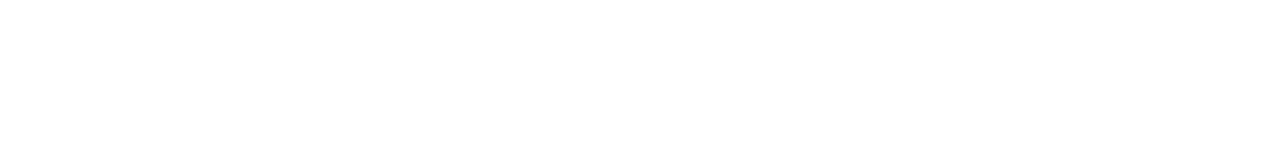
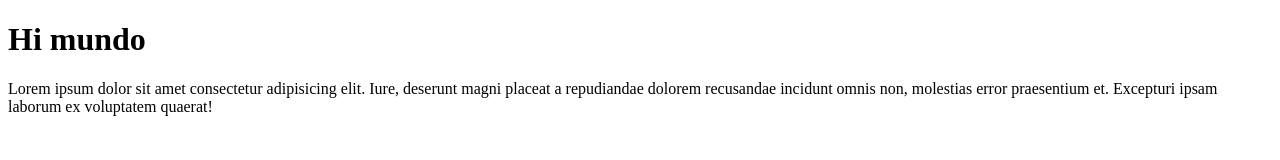
Before and after one commit to josuequevedo/cssIsAwesome, a plain HTML site: page index.html in a window 1280 px wide. Drawn offline with Linux system fonts and the light colour scheme.

Commit message:
segundo cambio prueba

```diff
--- a/index.html
+++ b/index.html
@@ -7,6 +7,8 @@
     <title>Document</title>
 </head>
 <body>
-
+    <h1>Hi mundo</h1>
+    <p>Lorem ipsum dolor sit amet consectetur adipisicing elit. Iure, deserunt magni placeat a repudiandae dolorem recusandae incidunt omnis non, molestias error praesentium et. Excepturi ipsam laborum ex voluptatem quaerat!
+    </p>
 </body>
 </html>
```
Also changed, not shown: index.js (added).
